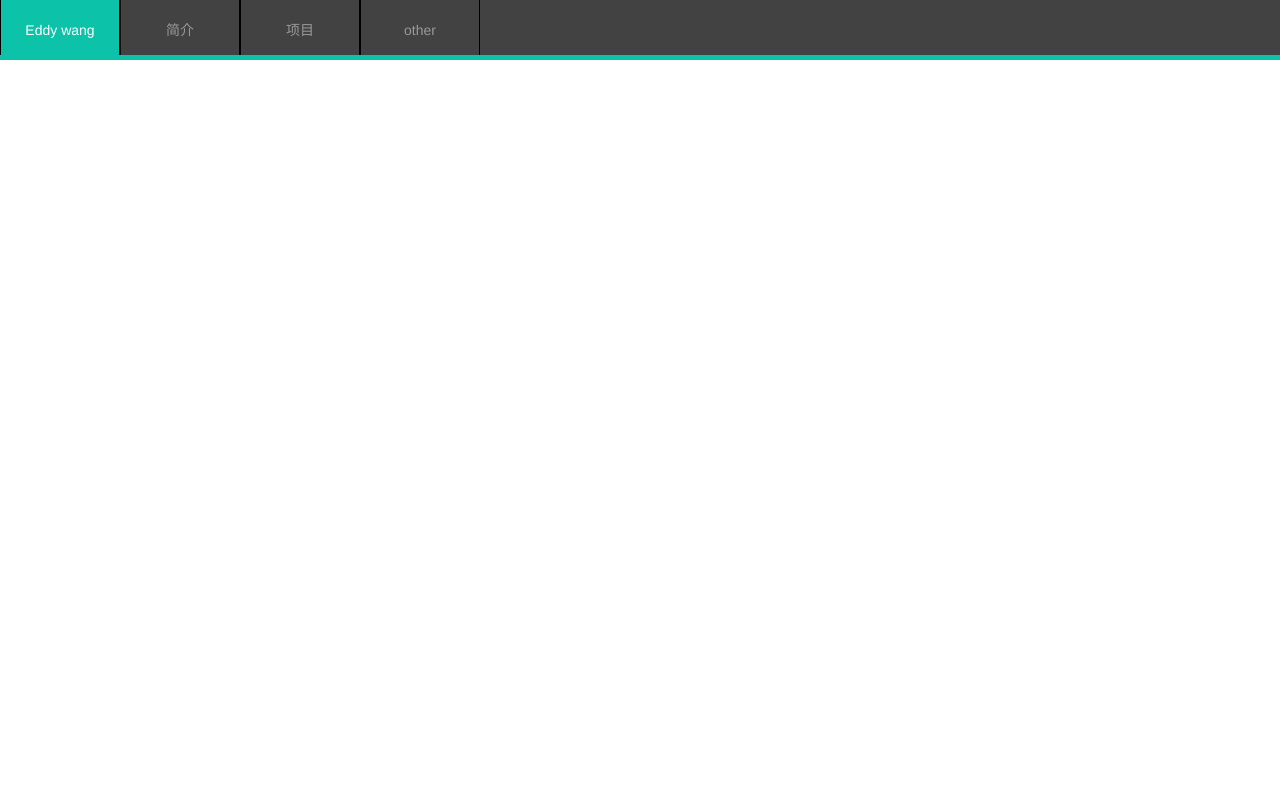
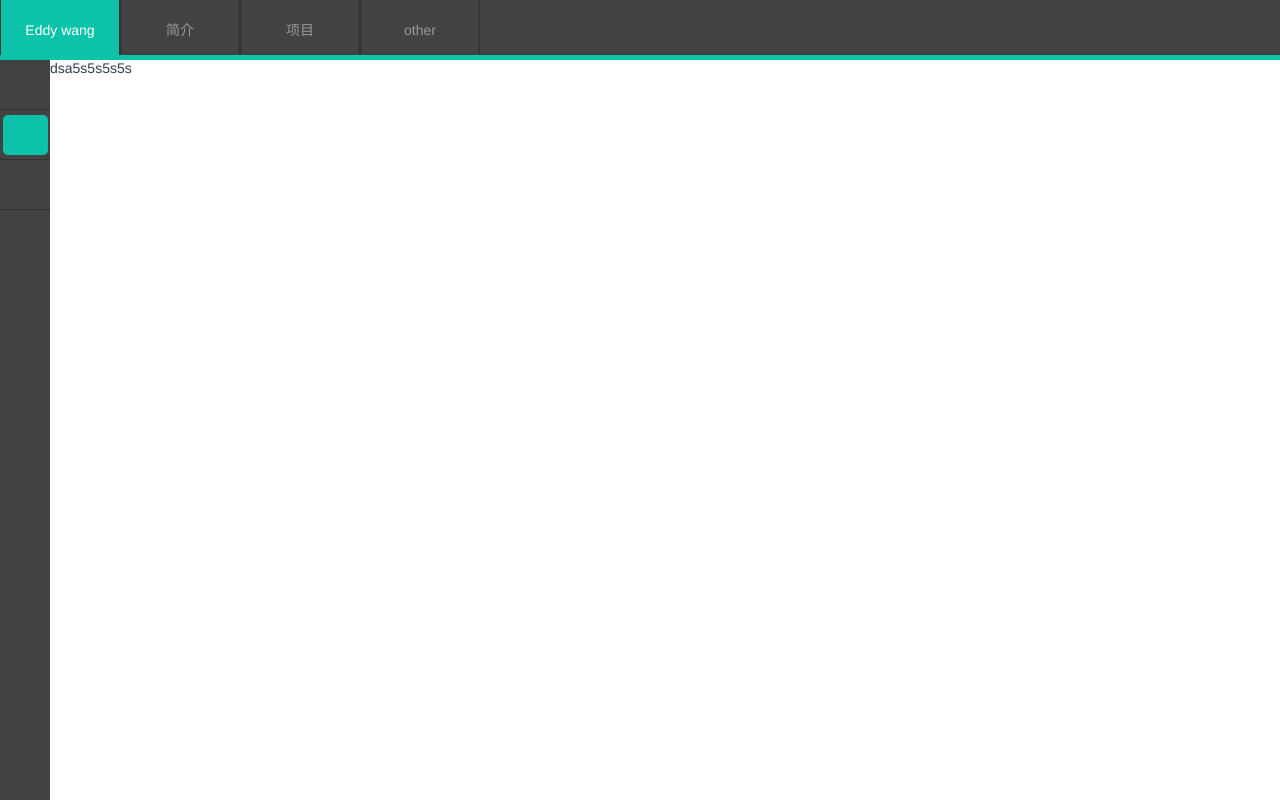
Before and after one commit to w5240/vue, a Vue app: page /production/css3D in a window 1280 px wide. Built offline with nearby package versions, Linux system fonts and the light colour scheme; a web font is replaced by a local one.

Commit message:
页面编辑

```diff
--- a/config/index.js
+++ b/config/index.js
@@ -29,7 +29,7 @@ module.exports = {
     port: process.env.PORT || 8080,
     autoOpenBrowser: true,
     assetsSubDirectory: 'static',
-    assetsPublicPath: '/',
+    assetsPublicPath: "/",
     proxyTable: {},
     // CSS Sourcemaps off by default because relative paths are "buggy"
     // with this option, according to the CSS-Loader README
--- a/src/App.vue
+++ b/src/App.vue
@@ -6,6 +6,7 @@
             <router-link :to="{name:'viate'}" tag="li">简介</router-link>
             <router-link :to="{name:'production'}" tag="li">项目</router-link>
             <router-link :to="{name:'other'}" tag="li">other</router-link>
+            <!--<img src="./assets/logo.png" alt="">-->
          </ul>
       </div>
          <router-view/>
@@ -28,28 +29,27 @@
 </script>
 
 <style lang="scss">
-  @import './common/scss/base/_normalize.scss';
-  @import './common/scss/base/_variables.scss';
+   @import './common/scss/index.scss';
 
    .app{
       font-family: 'Avenir', Helvetica, Arial, sans-serif;
       -webkit-font-smoothing: antialiased;
       -moz-osx-font-smoothing: grayscale;
-  text-align: center;
+      height:100%;
       color: #2c3e50;
-
       .navBar{
          width: 100%;
          height:$header-height;
          background-color: $bgc;
+         text-align: center;
          border-bottom:5px solid $green;
          ul {
             height: 100%;
             li {
                display: block;
                box-sizing: border-box;
-        border-left:1px solid black;
-        border-right:1px solid black;
+               border-left:1px solid $selBgc;
+               border-right:1px solid $selBgc;
                line-height:$header-height;
                height: 100%;
                width: 120px;
--- a/src/common/scss/base/_font.scss
+++ b/src/common/scss/base/_font.scss
@@ -1,19 +1,175 @@
 @charset "UTF-8";
-
-@font-face{
-    font-family: "iconfont";
-    //src: url('../../fonts/iconfont.eot');
-    //src: url('../../fonts/iconfont.eot') format('embedded-opentype'),
-    //url('../../fonts/iconfont.woff') format('woff'),
-    //url('../../fonts/iconfont.ttf') format('truetype'),
-    //url('../../fonts/iconfont.svg') format('svg');
+//at.alicdn.com/t/font_455564_oo3ldf79eqwr8uxr.css
+@font-face {
+  font-family: 'iconfont';  /* project id 455564 */
+  src: url('//at.alicdn.com/t/font_455564_w9wlixy987fzuxr.eot');
+  src: url('//at.alicdn.com/t/font_455564_w9wlixy987fzuxr.eot?#iefix') format('embedded-opentype'),
+  url('//at.alicdn.com/t/font_455564_w9wlixy987fzuxr.woff') format('woff'),
+  url('//at.alicdn.com/t/font_455564_w9wlixy987fzuxr.ttf') format('truetype'),
+  url('//at.alicdn.com/t/font_455564_w9wlixy987fzuxr.svg#iconfont') format('svg');
 }
 
 .icon-font{
-    //font-family: "iconfont";
+    font-family: "iconfont";
     font-size: 16px;
     font-style: normal;
-    -webkit-font-smoothing: antialiased;
-    -webkit-text-stroke-width: 0.2px;
-    -moz-osx-font-smoothing: grayscale;
+    color:black;
+    //-webkit-font-smoothing: antialiased;
+    //-webkit-text-stroke-width: 0.2px;
+    //-moz-osx-font-smoothing: grayscale;
 }
+.icon-all:before { content: "\e696"; }
+
+.icon-back:before { content: "\e697"; }
+
+.icon-cart:before { content: "\e698"; }
+
+.icon-category:before { content: "\e699"; }
+
+.icon-close:before { content: "\e69a"; }
+
+.icon-comments:before { content: "\e69b"; }
+
+.icon-delete:before { content: "\e69d"; }
+
+.icon-edit:before { content: "\e69e"; }
+
+.icon-email:before { content: "\e69f"; }
+
+.icon-favorite:before { content: "\e6a0"; }
+
+.icon-form:before { content: "\e6a2"; }
+
+.icon-help:before { content: "\e6a3"; }
+
+.icon-information:before { content: "\e6a4"; }
+
+.icon-less:before { content: "\e6a5"; }
+
+.icon-moreunfold:before { content: "\e6a6"; }
+
+.icon-more:before { content: "\e6a7"; }
+
+.icon-pic:before { content: "\e6a8"; }
+
+.icon-qrcode:before { content: "\e6a9"; }
+
+.icon-refresh:before { content: "\e6aa"; }
+
+.icon-rfq:before { content: "\e6ab"; }
+
+.icon-search:before { content: "\e6ac"; }
+
+.icon-selected:before { content: "\e6ad"; }
+
+.icon-set:before { content: "\e6ae"; }
+
+.icon-smile:before { content: "\e6af"; }
+
+.icon-success:before { content: "\e6b1"; }
+
+.icon-survey:before { content: "\e6b2"; }
+
+.icon-warning:before { content: "\e6b6"; }
+
+.icon-account:before { content: "\e6b8"; }
+
+.icon-atm:before { content: "\e6ba"; }
+
+.icon-remind:before { content: "\e6bc"; }
+
+.icon-calendar:before { content: "\e6bf"; }
+
+.icon-attachment:before { content: "\e6c0"; }
+
+.icon-discount:before { content: "\e6c5"; }
+
+.icon-service:before { content: "\e6c7"; }
+
+.icon-box:before { content: "\e6cb"; }
+
+.icon-process:before { content: "\e6ce"; }
+
+.icon-electrical:before { content: "\e6d4"; }
+
+.icon-home:before { content: "\e6d7"; }
+
+.icon-electronics:before { content: "\e6da"; }
+
+.icon-gifts:before { content: "\e6db"; }
+
+.icon-lights:before { content: "\e6de"; }
+
+.icon-toys:before { content: "\e6e1"; }
+
+.icon-auto:before { content: "\e6e3"; }
+
+.icon-jewelry:before { content: "\e6e4"; }
+
+.icon-trade-assurance:before { content: "\e6e5"; }
+
+.icon-browse:before { content: "\e6e6"; }
+
+.icon-rfqqm:before { content: "\e6e7"; }
+
+.icon-atmaway:before { content: "\e6e9"; }
+
+.icon-filter:before { content: "\e6f1"; }
+
+.icon-history:before { content: "\e6f3"; }
+
+.icon-supplierfeatures:before { content: "\e6f5"; }
+
+.icon-link:before { content: "\e6f7"; }
+
+.icon-text:before { content: "\e6fc"; }
+
+.icon-raw:before { content: "\e704"; }
+
+.icon-agriculture:before { content: "\e707"; }
+
+.icon-machinery:before { content: "\e709"; }
+
+.icon-jifen:before { content: "\e70c"; }
+
+.icon-icondownload:before { content: "\e714"; }
+
+.icon-map:before { content: "\e715"; }
+
+.icon-good:before { content: "\e717"; }
+
+.icon-skip:before { content: "\e718"; }
+
+.icon-mobilephone:before { content: "\e72a"; }
+
+.icon-emailfilling:before { content: "\e72d"; }
+
+.icon-accountfilling:before { content: "\e732"; }
+
+.icon-creditlevel:before { content: "\e735"; }
+
+.icon-creditlevelfilling:before { content: "\e736"; }
+
+.icon-copy:before { content: "\e744"; }
+
+.icon-hot:before { content: "\e756"; }
+
+.icon-component-filling:before { content: "\e75e"; }
+
+.icon-color:before { content: "\e760"; }
+
+.icon-color-filling:before { content: "\e7cd"; }
+
+.icon-favorites:before { content: "\e7ce"; }
+
+.icon-Calculator:before { content: "\e812"; }
+
+.icon-trust:before { content: "\e82a"; }
+
+.icon-password:before { content: "\e82b"; }
+
+.icon-column:before { content: "\e839"; }
+
+.icon-apparel:before { content: "\e83a"; }
+
+.icon-good-filling:before { content: "\e866"; }
--- a/src/common/scss/base/_mixin.scss
+++ b/src/common/scss/base/_mixin.scss
@@ -11,9 +11,11 @@
 // clear fix for float
 @mixin clearfix($direction: both) {
     &:after{
-        display: table;
+        display: block;
         clear: $direction;
         content: '';
+        height:0;
+        visibility: hidden;
     }
 
 }
--- a/src/common/scss/base/_normalize.scss
+++ b/src/common/scss/base/_normalize.scss
@@ -20,6 +20,8 @@ html {
    font-size: 62.5% !important;
    -ms-text-size-adjust: 100%; /* 3 */
    -webkit-text-size-adjust: 100%; /* 3 */
+   width:100%;
+   height:100%;
 }
 
 /**
@@ -30,6 +32,8 @@ body {
    margin: 0;
    font-size: 14px;
    min-width: 1100px;
+   width:100%;
+   height:100%;
 }
 
 /* HTML5 display fieldss
--- a/src/common/scss/index.scss
+++ b/src/common/scss/index.scss
@@ -7,11 +7,12 @@
 @import "base/variables";
 @import "base/mixin";
 @import "base/normalize";
+@import 'base/font';
 
 /**
  * 页面各元素
  */
-@import "common/tool";
+//@import "common/tool";
 
 /**
  * 业务相关
@@ -19,4 +20,4 @@
 //@import "vue";
 
 // vue共用, transitions
-@import "layout";
+//@import "layout";
--- /dev/null
+++ b/src/components/production/css3D/css3D.vue
@@ -0,0 +1,5 @@
+<template>
+  <div>
+    dsa5s5s5s5s
+  </div>
+</template>
--- /dev/null
+++ b/src/components/production/lee/lee.vue
@@ -0,0 +1,5 @@
+<template>
+    <div>
+        leeeeee
+    </div>
+</template>
--- a/src/components/production/production.vue
+++ b/src/components/production/production.vue
@@ -1,22 +1,24 @@
 <template>
    <div class="production">
-    <div class="sidebar">
+      <div :class="change?'spread sidebar':'sidebar'">
          <ul>
-        <li>as</li>
-        <li>sd</li>
-        <li>fsd</li>
+            <li ><i @click="change=!change" class="icon-font icon-category" style="color:#999;font-size:24px"></i></li>
+            <router-link :to="{name:'css3D'}" tag="li"><div class="bgc"><i class="icon-font icon-jifen"></i><p v-if="change">css 3D</p></div></router-link>
+            <router-link :to="{name:'lee'}" tag="li"><div class="bgc"><i class="icon-font icon-comments"></i><p v-if="change">小傻狗</p></div></router-link>
 
          </ul>
 
       </div>
+      <div class="proContent">
          <router-view></router-view>
+      </div>
    </div>
 </template>
 <script type="text/babel">
    export default {
       data(){
          return{
-
+            change:false,
          }
       },
       mounted (){},
@@ -27,15 +29,72 @@
 </script>
 
 <style lang="scss">
-  @import '../../common/scss/base/_normalize.scss';
-  @import '../../common/scss/base/_variables.scss';
-  .sidebar{
+   @import '../../common/scss/index.scss';
+   .production {
       height:calc(100% - 60px);
-    position: absolute;
-    top:$header-height;
-    left:0;
-    width:50px;
+      .sidebar {
+         height:100%;
+         float: left;
+         ul {
+            height: 100%;
+            width: 50px;
             background-color: $bgc;
+            transition: all 0.5s;
+            li {
+               height: 50px;
+               width: 100%;
+               text-align: center;
+               line-height: 45px;
+               padding-top: 5px;
+               border-bottom: 1px solid $selBgc;
+               cursor:pointer;
+
+               .bgc{
+                  height:40px;
+                  width:90%;
+                  margin-left:5%;
+                  border-radius:5px;
+                  i{
+                     color: #999;
+                     font-size: 22px;
+
+                  }
+                  p{
+                     color:#999;
+                     white-space:nowrap;
+                     overflow: hidden;
+                  }
+               }
+               &.router-link-exact-active {
+                  .bgc{
+                     background-color: $green;
+                     i{
+                        color:white;
+                     }
+                     p{
+                        color:white;
+                     }
+                  }
+               }
+            }
+         }
+         &.spread{
+            ul{
+               width:120px;
+               .bgc{
+                  i{
+                     float: left;
+                     margin-left:10px;
+                  }
+
+               }
+            }
+         }
+      }
+      .proContent{
+         float: left;
+         height:100%;
+      }
    }
 
 </style>
--- a/src/router/index.js
+++ b/src/router/index.js
@@ -3,6 +3,12 @@ import Router from 'vue-router'
 import viate from '../components/vitae/vitae.vue'
 import production from '../components/production/production.vue'
 import other from '../components/other/other.vue'
+
+//production
+import css3D from '../components/production/css3D/css3D.vue'
+import lee from '../components/production/lee/lee.vue'
+
+
 
 Vue.use(Router)
 
@@ -12,12 +18,26 @@ export default new Router({
     {
       path: '/',
       name: 'viate',
-      component: viate
+      component: viate,
+      meta: {name: '简历', auth: true},
     },
     {
       path: '/production',
       name: 'production',
-      component: production
+      component: production,
+      meta: {name: '产品', auth: true},
+      children:[
+        {
+          path:'/production/css3D',
+          name:'css3D',
+          component:css3D
+        },
+        {
+          path:'/production/lee',
+          name:'lee',
+          component:lee
+        },
+      ]
     },
     {
       path: '/other',
```
Also changed, not shown: src/common/scss/common/_tool.scss (+8 -8 lines), 2 other files (tests, documents, lock files or other folders). Lines whose indentation alone changed are shown as unchanged.
